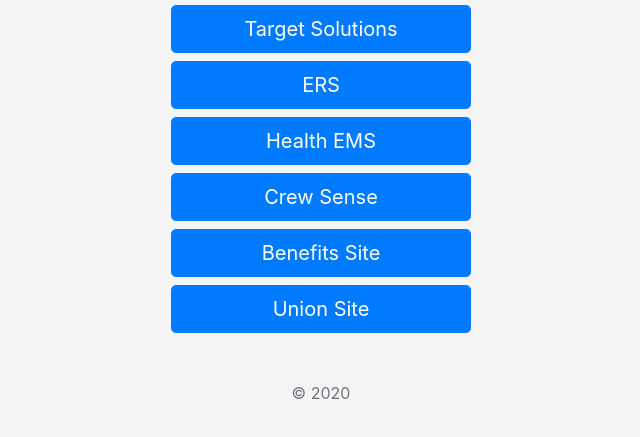
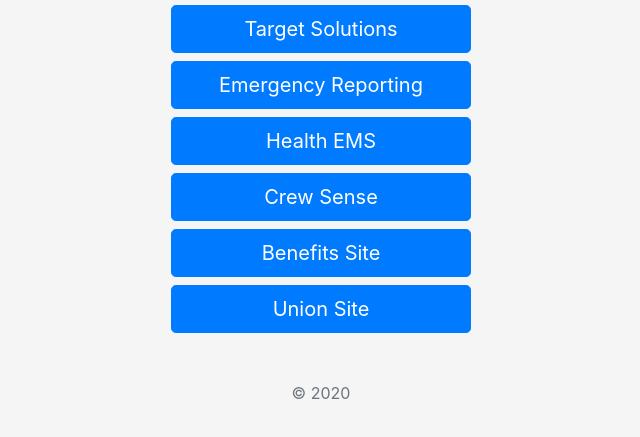
Before and after one commit to pkeogan/tdfd, a plain HTML site: page index.html in a window 1280 px wide. Shown: the part 327-764 px from the top of the page, without its empty margins (319-959 px from the left). Drawn offline with nearby package versions, Linux system fonts and the light colour scheme.

Commit message:
Update index.html

```diff
--- a/index.html
+++ b/index.html
@@ -22,7 +22,7 @@
         <h1 class="h3 mb-3 font-weight-normal">TDFD Links</h1>
         <a target="_blank" href="https://gmail.com/" class="btn btn-lg btn-primary btn-block" role="button">Email</a>
         <a target="_blank" href="https://app.targetsolutions.com/tdfpd" class="btn btn-lg btn-primary btn-block" role="button">Target Solutions</a>
-        <a target="_blank" href="https://secure.emergencyreporting.com/login.php" class="btn btn-lg btn-primary btn-block" role="button">ERS</a>
+        <a target="_blank" href="https://secure.emergencyreporting.com/login.php" class="btn btn-lg btn-primary btn-block" role="button">Emergency Reporting</a>
         <a target="_blank" href="https://mobiletouch.healthems.com/" class="btn btn-lg btn-primary btn-block" role="button">Health EMS</a>
         <a target="_blank" href="https://www.crewsense.com/Application/Login/" class="btn btn-lg btn-primary btn-block" role="button">Crew Sense</a>
         <a target="_blank" href="https://tahoefirebenefits.weebly.com/" class="btn btn-lg btn-primary btn-block" role="button">Benefits Site</a>
```
